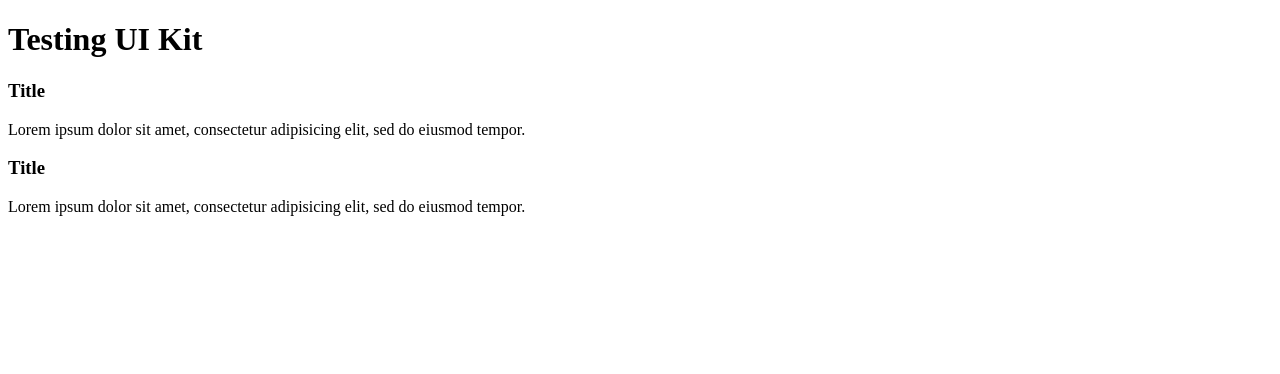
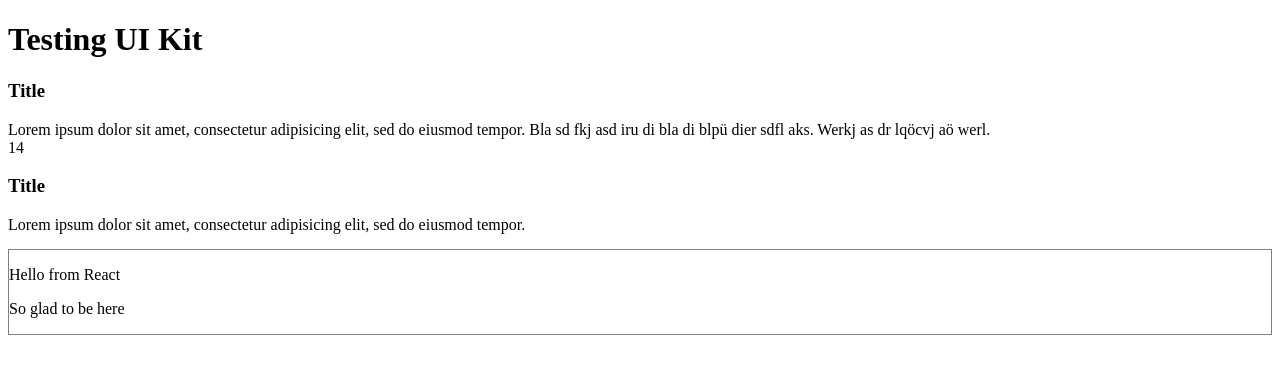
Before and after one commit to MAF27/picturest, a web app: file client/index.html in a window 1280 px wide. Shown: the top 374 px of the page. Run offline with its HTML, style and script files only (its server is not run), Linux system fonts and the light colour scheme; some libraries are stand-ins or nearby versions.

Commit message:
Adjusted workflow, basic react working

```diff
--- a/builds/dev/style.css
+++ b/builds/dev/style.css
@@ -1,3 +1,5 @@
+#react-container { border: 1px solid grey; margin: 15px 0; }
+
 /*
 //Compass imports
 @import 'compass';
--- a/client/index.html
+++ b/client/index.html
@@ -12,23 +12,25 @@
 	<body>
 
 		<div class="uk-container">
-      <h1>Testing UI Kit</h1>
-			<div class="uk-grid">
+			<h1>Testing UI Kit</h1>
+			<div class="uk-grid uk-grid-match" data-uk-grid-match="{target:'.uk-panel'}">
 				<div class="uk-width-medium-1-2">
-					<div class="uk-panel uk-panel-box">
-						<h3 class="uk-panel-title">Title</h3>
-            Lorem ipsum dolor sit amet, consectetur adipisicing elit, sed do eiusmod tempor.
+					<div class="uk-panel uk-panel-box uk-panel-box-primary">
+						<h3 class="uk-panel-title">Title</h3> Lorem ipsum dolor sit amet, consectetur adipisicing elit, sed do eiusmod tempor. Bla sd fkj asd iru di bla di blpü dier sdfl aks. Werkj as dr lqöcvj aö werl.
+						<div class="uk-panel-badge uk-badge uk-badge-danger uk-badge-notification">14</div>
 					</div>
 				</div>
 				<div class="uk-width-medium-1-2">
 					<div class="uk-panel uk-panel-box">
-          <h3 class="uk-panel-title">Title</h3>
-          Lorem ipsum dolor sit amet, consectetur adipisicing elit, sed do eiusmod tempor.
-        </div>
+						<h3 class="uk-panel-title">Title</h3> Lorem ipsum dolor sit amet, consectetur adipisicing elit, sed do eiusmod tempor.
+					</div>
 				</div>
 			</div>
+
+			<div id="react-container"></div>
 		</div>
 
+		<script src="bundle.js" charset="utf-8"></script>
 	</body>
 
 </html>
--- a/client/sass/style.scss
+++ b/client/sass/style.scss
@@ -1,4 +1,7 @@
-
+#react-container {
+	border: 1px solid grey;
+	margin: 15px 0;
+}
 // style.scss
 // ==============
 /*
--- a/gulpfile.js
+++ b/gulpfile.js
@@ -44,6 +44,7 @@ gulp.task('watch', function() {
 	livereload.listen();
 	gulp.watch(source + 'sass/**/*.scss', ['css']);
 	gulp.watch(['**/*.html', '**/*.hbs'], ['html']);
+	gulp.watch([source + '**/*.js', source + '**/*.jsx'], ['js']);
 	// gulp.watch(['client/images/*.*'], ['images']);
 });
 
```
Also changed, not shown: builds/dev/index.html (+10 -8 lines), client/app.js (+5 -8 lines), server.js (+5 -9 lines), builds/dev/bundle.js.
